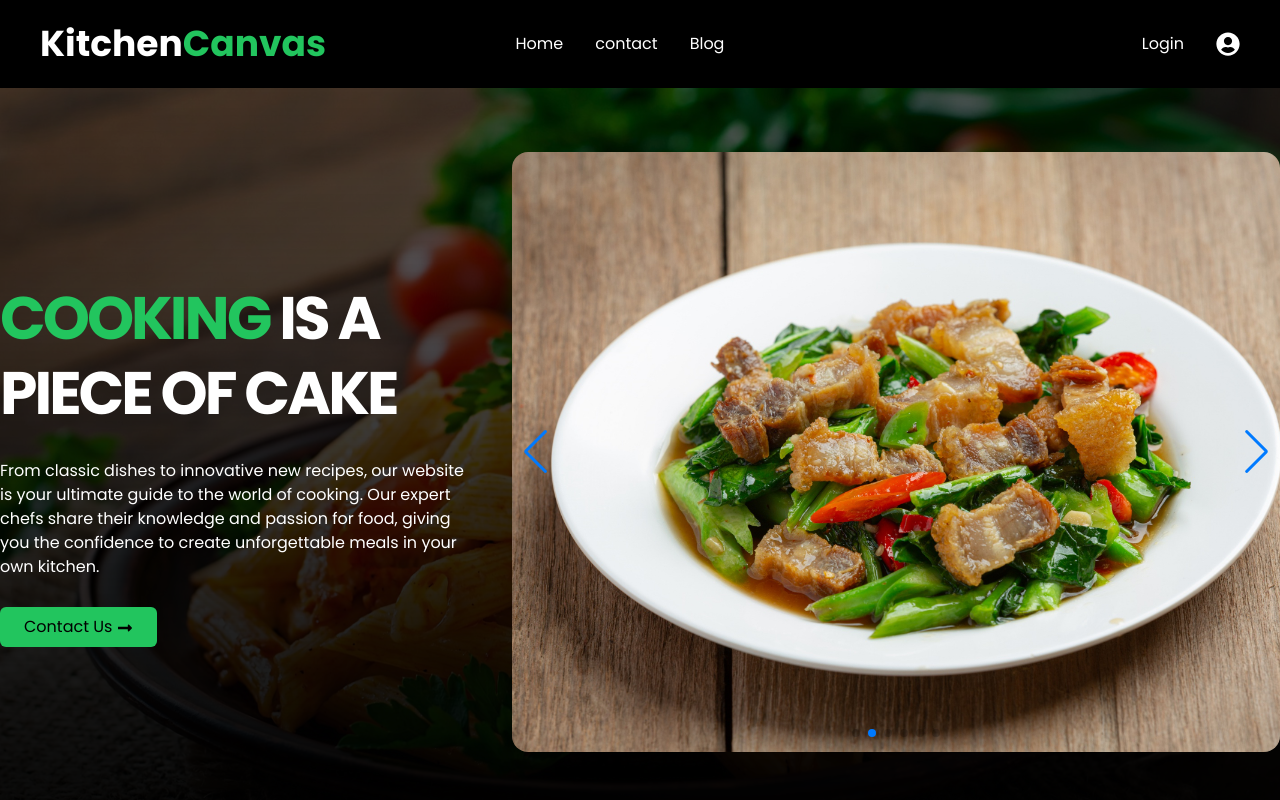
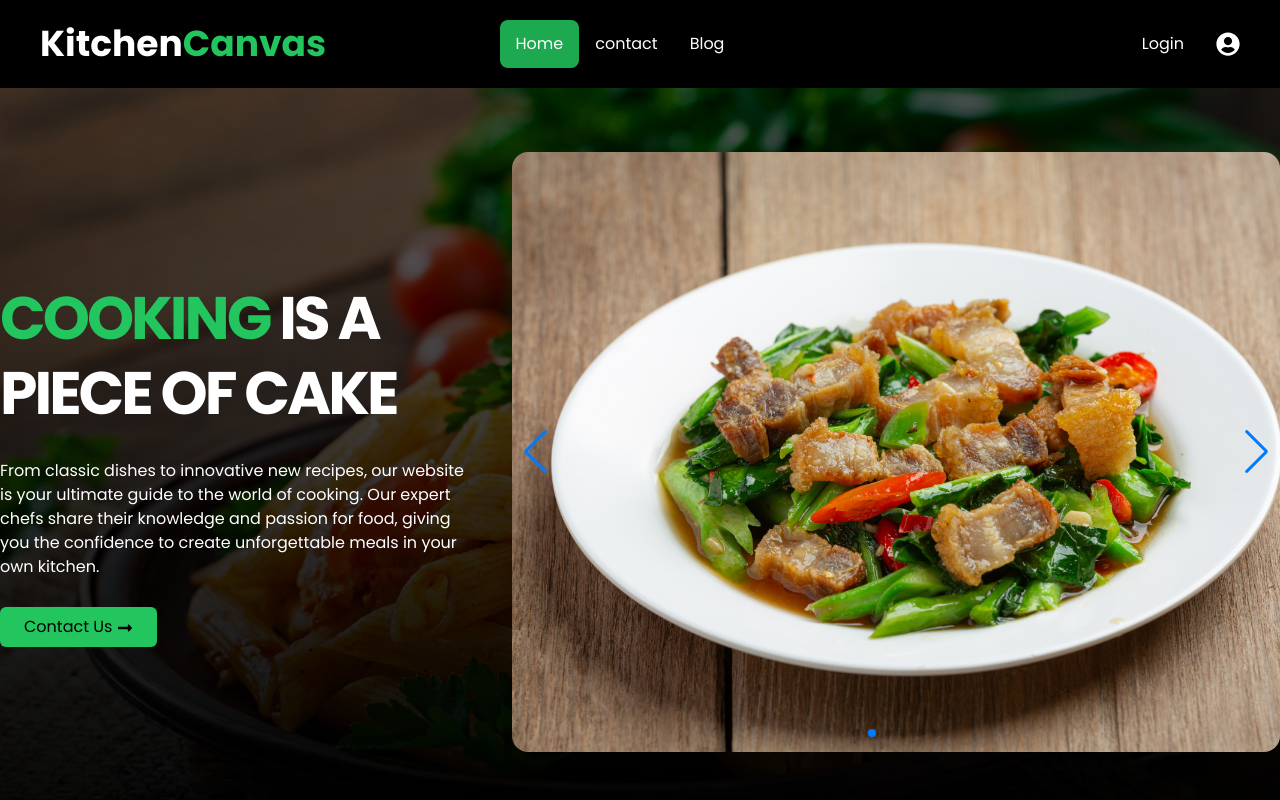
Before and after one commit to lizaafrin/kitchencanvas-client, a React (Vite) app: page / in a window 1280 px wide. Shown: the top 800 px of the page. Built offline with nearby package versions, Linux system fonts and the light colour scheme; no server answers.

Commit message:
Active link incorporated

```diff
--- /dev/null
+++ b/src/ActiveLink/ActiveLink.jsx
@@ -0,0 +1,15 @@
+import React from "react";
+import { NavLink } from "react-router-dom";
+
+const ActiveLink = ({ to, children }) => {
+  return (
+    <NavLink
+      to={to}
+      className={({ isActive }) => (isActive ? "active-style" : "")}
+    >
+      {children}
+    </NavLink>
+  );
+};
+
+export default ActiveLink;
--- a/src/index.css
+++ b/src/index.css
@@ -1,9 +1,11 @@
-@import url('https://fonts.googleapis.com/css2?family=Poppins:wght@300;400;500;600;700&display=swap');
+@import url("https://fonts.googleapis.com/css2?family=Poppins:wght@300;400;500;600;700&display=swap");
 @tailwind base;
 @tailwind components;
 @tailwind utilities;
 
-
+.active-style {
+  background-color: rgba(34, 197, 94, 0.858);
+}
 @layer base {
   html {
     font-family: poppins, sans-serif;
--- /dev/null
+++ b/src/pages/Contact/Contact.jsx
@@ -0,0 +1,11 @@
+import React from "react";
+
+const Contact = () => {
+  return (
+    <div>
+      <h2>This is Our Contact Page</h2>
+    </div>
+  );
+};
+
+export default Contact;
--- a/src/pages/Login/Login.jsx
+++ b/src/pages/Login/Login.jsx
@@ -61,21 +61,21 @@ const Login = () => {
           </div>
 
           <div>
-            <Link className="underline text-amber-500">Forgot Password?</Link>
+            <Link className="underline text-green-500">Forgot Password?</Link>
           </div>
         </div>
 
         <div className="text-center">
           <button
             type="submit"
-            className="bg-amber-500 focus:outline-none font-medium rounded-lg text-sm w-full block py-2.5"
+            className="bg-green-500 hover:bg-green-600 focus:outline-none font-medium rounded-lg text-sm w-full block py-2.5"
           >
             Login
           </button>
           <div className="mt-4">
             <p>
               Don’t have an account?
-              <Link to="/register" className="underline ml-2 text-amber-500">
+              <Link to="/register" className="underline ml-2 text-green-500">
                 Create an account
               </Link>
             </p>
--- a/src/pages/Register/Register.jsx
+++ b/src/pages/Register/Register.jsx
@@ -97,14 +97,14 @@ const Register = () => {
           <div className="text-center">
             <button
               type="submit"
-              class="bg-amber-500 focus:outline-none font-medium rounded-lg text-sm w-full mt-10 px-5 py-2.5 text-center"
+              class="bg-green-500 hover:bg-green-600 focus:outline-none font-medium rounded-lg text-sm w-full mt-10 px-5 py-2.5 text-center"
             >
               Create an account
             </button>
             <div className="mt-4">
               <p>
                 Already have an account?
-                <Link to="/login" className="underline ml-2 text-amber-500">
+                <Link to="/login" className="underline ml-2 text-green-500">
                   Login
                 </Link>
               </p>
--- a/src/pages/Shared/Header/Header.jsx
+++ b/src/pages/Shared/Header/Header.jsx
@@ -1,7 +1,8 @@
 import React from "react";
-import { Link } from "react-router-dom";
+import { Link, NavLink } from "react-router-dom";
 import { FaBeer, FaUserCircle } from "react-icons/fa";
 import Banner from "../../Home/Banner";
+import ActiveLink from "../../../ActiveLink/ActiveLink";
 
 const Header = () => {
   return (
@@ -27,16 +28,22 @@ const Header = () => {
             </label>
             <ul
               tabIndex={0}
-              className="menu menu-compact dropdown-content mt-3 p-2 shadow bg-base-100 rounded-box w-52"
+              className="menu menu-compact dropdown-content mt-3 p-2 shadow bg-base-100 rounded-box w-52 text-black"
             >
               <li>
-                <Link to="/">Home</Link>
+                <ActiveLink className="hover:bg-green-400" to="/">
+                  Home
+                </ActiveLink>
               </li>
               <li>
-                <Link to="/orders">Orders</Link>
+                <ActiveLink className="hover:bg-green-400" to="/contact">
+                  contact
+                </ActiveLink>
               </li>
               <li>
-                <Link to="/blog">Blog</Link>
+                <ActiveLink className="hover:bg-green-400" to="/blog">
+                  Blog
+                </ActiveLink>
               </li>
             </ul>
           </div>
@@ -47,19 +54,19 @@ const Header = () => {
         <div className="navbar-center hidden lg:flex">
           <ul className="menu menu-horizontal px-1">
             <li>
-              <Link className="hover:bg-green-400" to="/">
+              <ActiveLink className="hover:bg-green-400" to="/">
                 Home
-              </Link>
+              </ActiveLink>
             </li>
             <li>
-              <Link className="hover:bg-green-400" to="/contact">
+              <ActiveLink className="hover:bg-green-400" to="/contact">
                 contact
-              </Link>
+              </ActiveLink>
             </li>
             <li>
-              <Link className="hover:bg-green-400" to="/blog">
+              <ActiveLink className="hover:bg-green-400" to="/blog">
                 Blog
-              </Link>
+              </ActiveLink>
             </li>
           </ul>
         </div>
--- a/src/routes/routes.jsx
+++ b/src/routes/routes.jsx
@@ -6,6 +6,7 @@ import ChefInfo from "../pages/Home/ChefInfo";
 import Login from "../pages/Login/Login";
 import Registration from "../pages/Register/Register";
 import Register from "../pages/Register/Register";
+import Contact from "../pages/Contact/Contact";
 
 const router = createBrowserRouter([
   {
@@ -21,6 +22,10 @@ const router = createBrowserRouter([
             element: <ChefInfo></ChefInfo>,
           },
         ],
+      },
+      {
+        path: "/contact",
+        element: <Contact></Contact>,
       },
       {
         path: "/blog",
```
